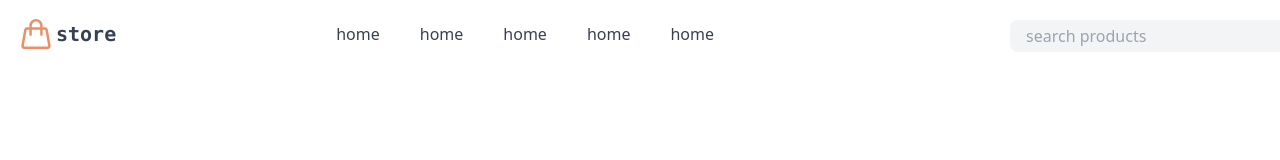
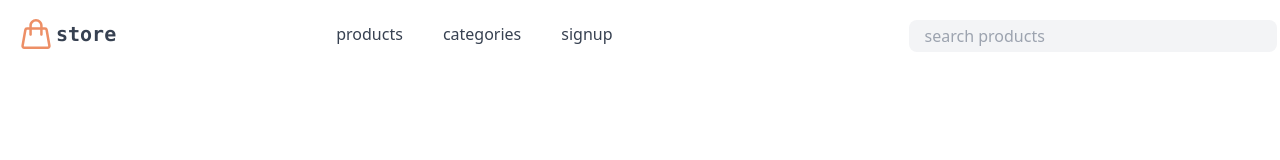
Before and after one commit to Amir-username/storeapp, a React (Vite) app: page / in a window 1280 px wide. Shown: the top 160 px of the page. Built offline with nearby package versions, Linux system fonts and the light colour scheme; no server answers.

Commit message:
finish main page view

```diff
--- a/src/components/Navbar/NavFull.jsx
+++ b/src/components/Navbar/NavFull.jsx
@@ -12,11 +12,9 @@ function NavFull({ setIsOpen }) {
           <NavBrand />
         </div>
         <div className="hidden md:visible md:flex py-2 gap-10 w-fit mt-0.5">
-          <NavItemFull name={"home"} />
-          <NavItemFull name={"home"} />
-          <NavItemFull name={"home"} />
-          <NavItemFull name={"home"} />
-          <NavItemFull name={"home"} />
+          <NavItemFull name={"products"} />
+          <NavItemFull name={"categories"} />
+          <NavItemFull name={"signup"} />
         </div>
         <SearchForm />
         <img
```
